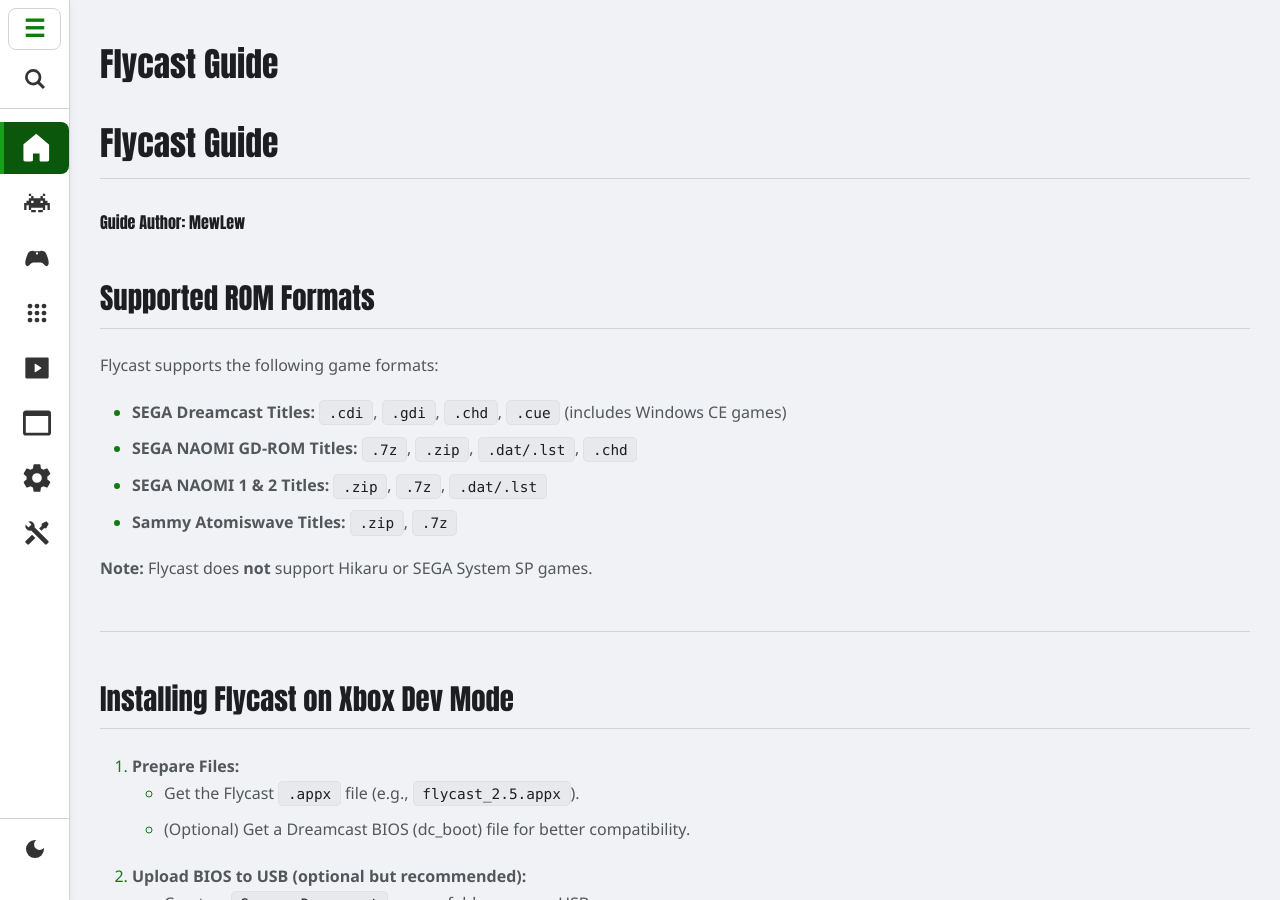
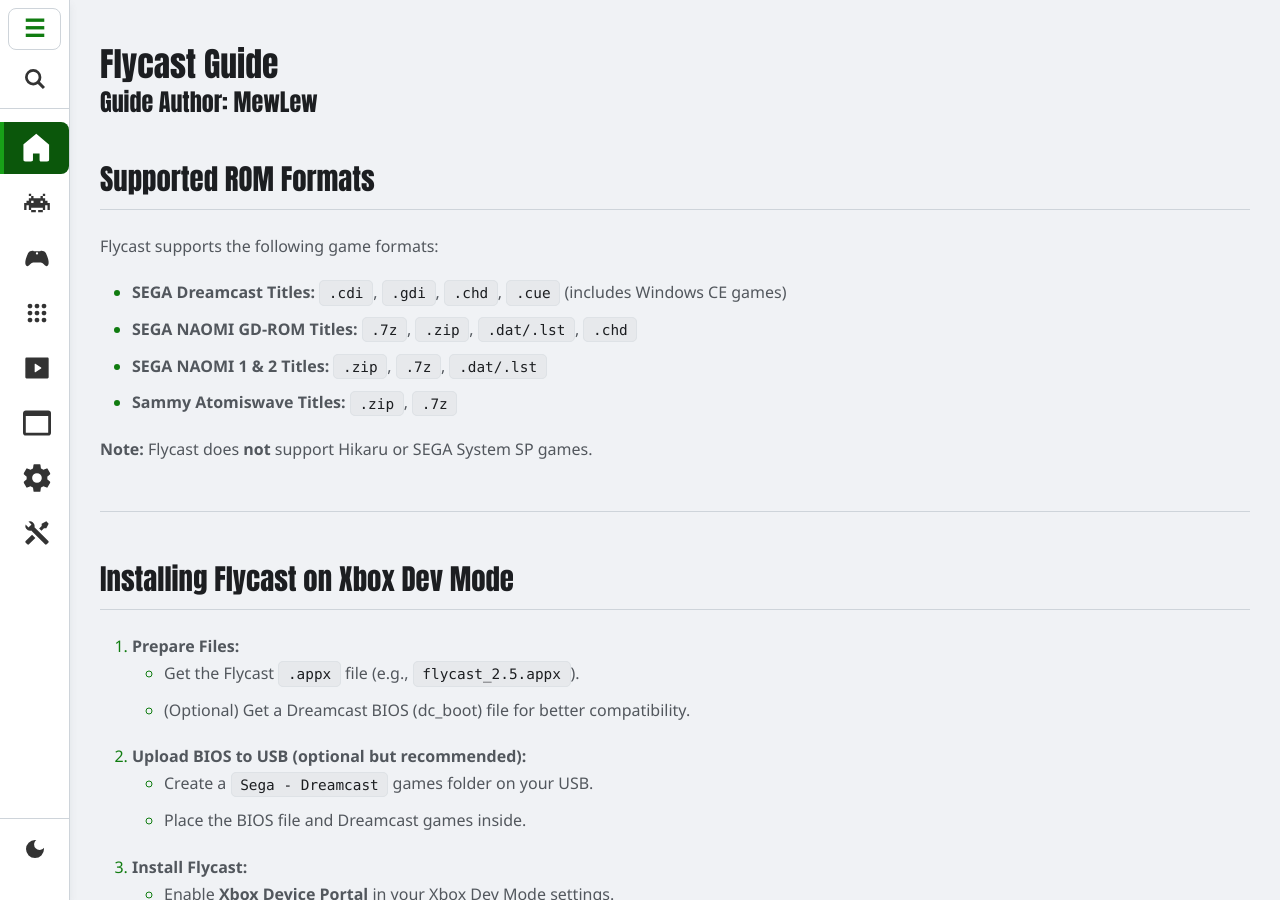
Before and after one commit to EmulationRevival/emulationrevival.github.io, a Jekyll site: the page built from guides/emulators/flycast.md, in a window 1280 px wide and 900 px high. Built offline with Jekyll 4.4.1, drawn with Linux system fonts in a browser that asks for light colours.

Commit message:
Update flycast.md

```diff
--- a/guides/emulators/flycast.md
+++ b/guides/emulators/flycast.md
@@ -3,11 +3,8 @@
 title: "Flycast Guide"
 permalink: /guides/emulators/flycast-guide/
 description: "A guide for setting up Flycast on dev mode."
+author: "MewLew"
 ---
-
-
-# Flycast Guide
-#### Guide Author: MewLew
 
 ## Supported ROM Formats
 
```
